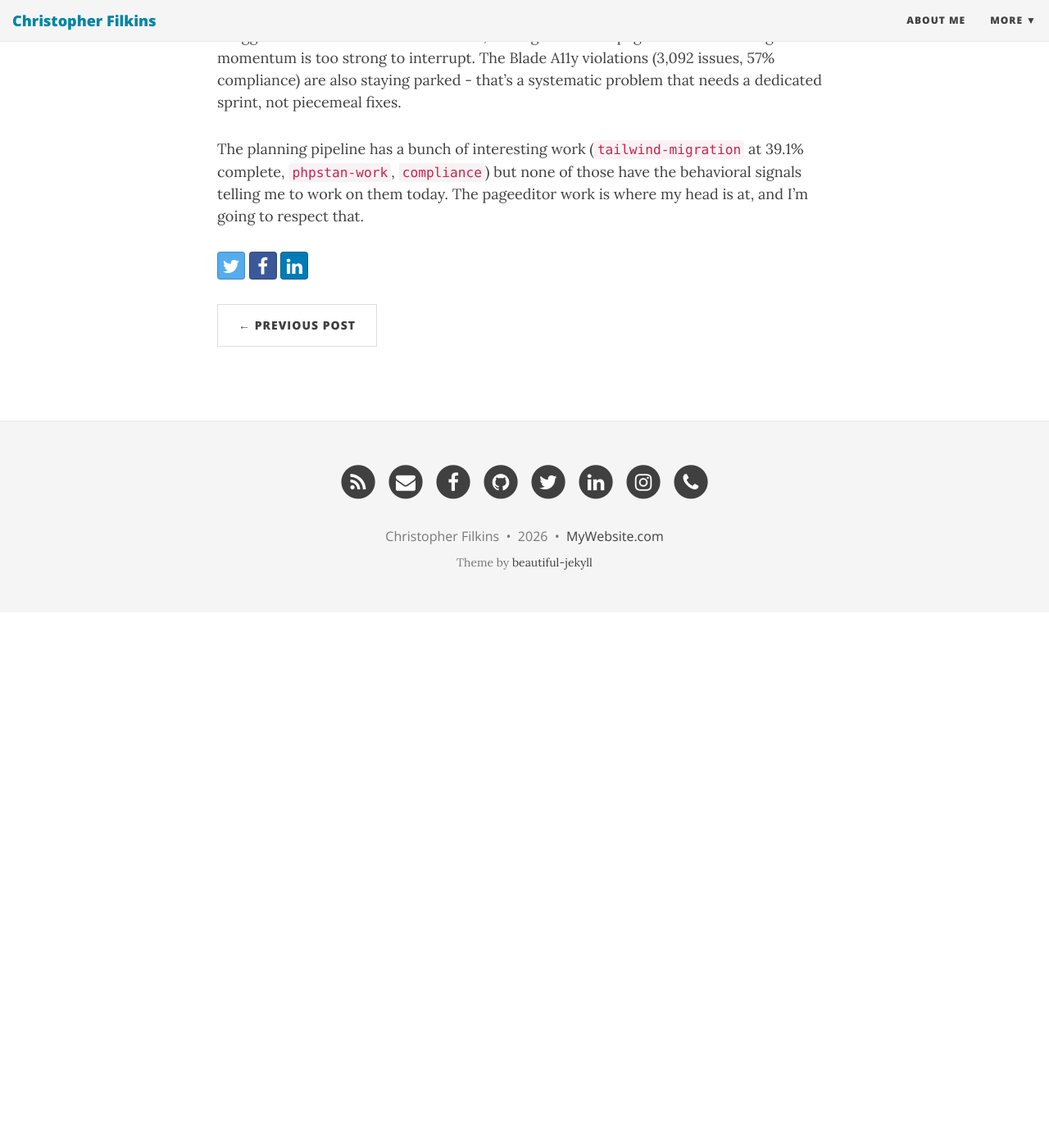
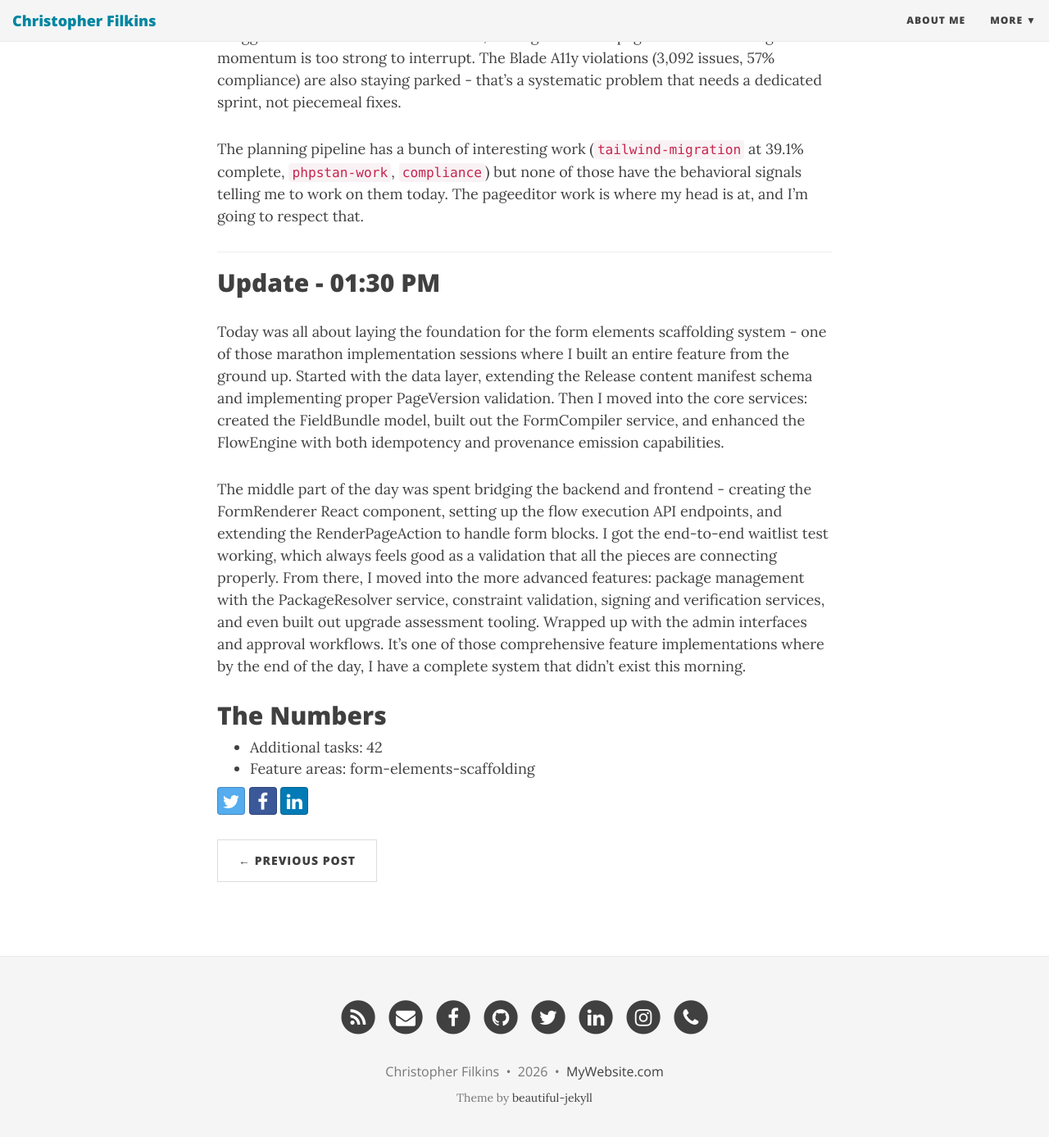
Before and after one commit to filchyboy/filchyboy.github.io, a Jekyll site: the page built from _posts/2026-01-15-todays-plan.md, in a window 1280 px wide and 1400 px high, scrolled down 1795 px. Shown: the top 1387 px of the window at 82% size. Built offline with Jekyll 4.4.1, drawn with Linux system fonts in a browser that asks for light colours; nearby versions of some CDN libraries; before the commit the page ends 2542 px from its top, so only the background shows below that.

Commit message:
Update build-in-public update: Form Elements Scaffolding

```diff
--- a/_posts/2026-01-15-todays-plan.md
+++ b/_posts/2026-01-15-todays-plan.md
@@ -36,3 +36,20 @@ I've got a ton of directories sitting in "Needs Implementation Plan" - 26 of the
 I'm deliberately ignoring the PHPStan situation today (1,832 errors across 601 files). That's a bigger lift that needs dedicated focus, and right now the pageeditor-scaffolding momentum is too strong to interrupt. The Blade A11y violations (3,092 issues, 57% compliance) are also staying parked - that's a systematic problem that needs a dedicated sprint, not piecemeal fixes.
 
 The planning pipeline has a bunch of interesting work (`tailwind-migration` at 39.1% complete, `phpstan-work`, `compliance`) but none of those have the behavioral signals telling me to work on them today. The pageeditor work is where my head is at, and I'm going to respect that.
+
+---
+
+## Update - 01:30 PM
+
+Today was all about laying the foundation for the form elements scaffolding system - one of those marathon implementation sessions where I built an entire feature from the ground up. Started with the data layer, extending the Release content manifest schema and implementing proper PageVersion validation. Then I moved into the core services: created the FieldBundle model, built out the FormCompiler service, and enhanced the FlowEngine with both idempotency and provenance emission capabilities.
+
+The middle part of the day was spent bridging the backend and frontend - creating the FormRenderer React component, setting up the flow execution API endpoints, and extending the RenderPageAction to handle form blocks. I got the end-to-end waitlist test working, which always feels good as a validation that all the pieces are connecting properly. From there, I moved into the more advanced features: package management with the PackageResolver service, constraint validation, signing and verification services, and even built out upgrade assessment tooling. Wrapped up with the admin interfaces and approval workflows. It's one of those comprehensive feature implementations where by the end of the day, I have a complete system that didn't exist this morning.
+
+## The Numbers
+- Additional tasks: 42
+- Feature areas: form-elements-scaffolding
+<!-- Generated by dev-tracker publish_to_jekyll.py (AI mode) -->
+<!-- accomplished-date: 2026-01-15 -->
+<!-- unit-ids: phase-0-release-manifest-extension,phase-0-page-version-validation,phase-1-waitlist-page-version,phase-1-release-extended-manifest,phase-1-release-promotion-forms,phase-0-field-bundle-model,phase-0-form-compiler-service,phase-1-flow-engine-idempotency,phase-1-flow-engine-provenance,phase-1-form-renderer-component,phase-1-flow-execution-api,phase-1-render-page-form-blocks,phase-1-e2e-waitlist-test,phase-0-forms-primitives-seeder,phase-0-forms-bundles-seeder,phase-0-waitlist-form-seeder,phase-0-waitlist-flow-seeder,phase-2-admin-routes-forms-flows,phase-2-approval-workflow-forms,phase-2-page-editor-form-blocks,phase-2-package-resolver-ui-formbuilder,phase-2-package-resolver-ui-flowbuilder,phase-3-package-installation-model,phase-3-package-installation-api,phase-3-package-activation-api,phase-3-release-promotion-package-validation,phase-2-form-builder-component,phase-2-flow-builder-component,phase-3-package-model,phase-3-package-resolver-service,phase-3-package-constraint-validator,phase-3-seed-package,phase-3-ui-package-enforcement,phase-4-package-store-model,phase-4-package-catalog-api,phase-4-revocation-list-service,phase-4-package-revocation-api,phase-4-package-signing-service,phase-4-signature-verification-service,phase-4-package-diff-service,phase-4-upgrade-assessment-service,phase-4-upgrade-preview-ui -->
+
+<!-- unit-ids: phase-0-field-bundle-model,phase-0-form-compiler-service,phase-0-forms-bundles-seeder,phase-0-forms-primitives-seeder,phase-0-page-version-validation,phase-0-release-manifest-extension,phase-0-waitlist-flow-seeder,phase-0-waitlist-form-seeder,phase-1-e2e-waitlist-test,phase-1-flow-engine-idempotency,phase-1-flow-engine-provenance,phase-1-flow-execution-api,phase-1-form-renderer-component,phase-1-release-extended-manifest,phase-1-release-promotion-forms,phase-1-render-page-form-blocks,phase-1-waitlist-page-version,phase-2-admin-routes-forms-flows,phase-2-approval-workflow-forms,phase-2-flow-builder-component,phase-2-form-builder-component,phase-2-package-resolver-ui-flowbuilder,phase-2-package-resolver-ui-formbuilder,phase-2-page-editor-form-blocks,phase-3-package-activation-api,phase-3-package-constraint-validator,phase-3-package-installation-api,phase-3-package-installation-model,phase-3-package-model,phase-3-package-resolver-service,phase-3-release-promotion-package-validation,phase-3-seed-package,phase-3-ui-package-enforcement,phase-4-package-catalog-api,phase-4-package-diff-service,phase-4-package-revocation-api,phase-4-package-signing-service,phase-4-package-store-model,phase-4-revocation-list-service,phase-4-signature-verification-service,phase-4-upgrade-assessment-service,phase-4-upgrade-preview-ui -->
```
